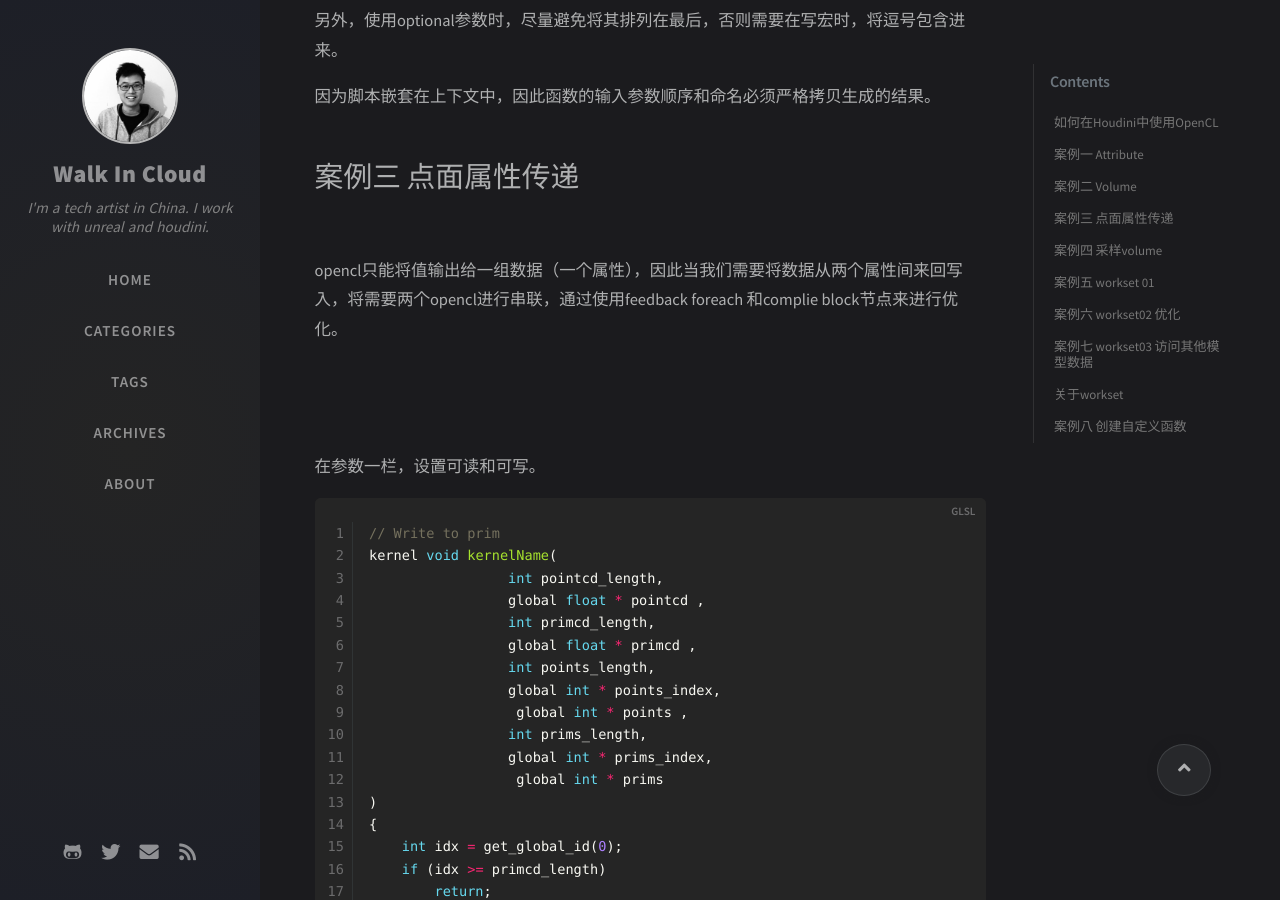
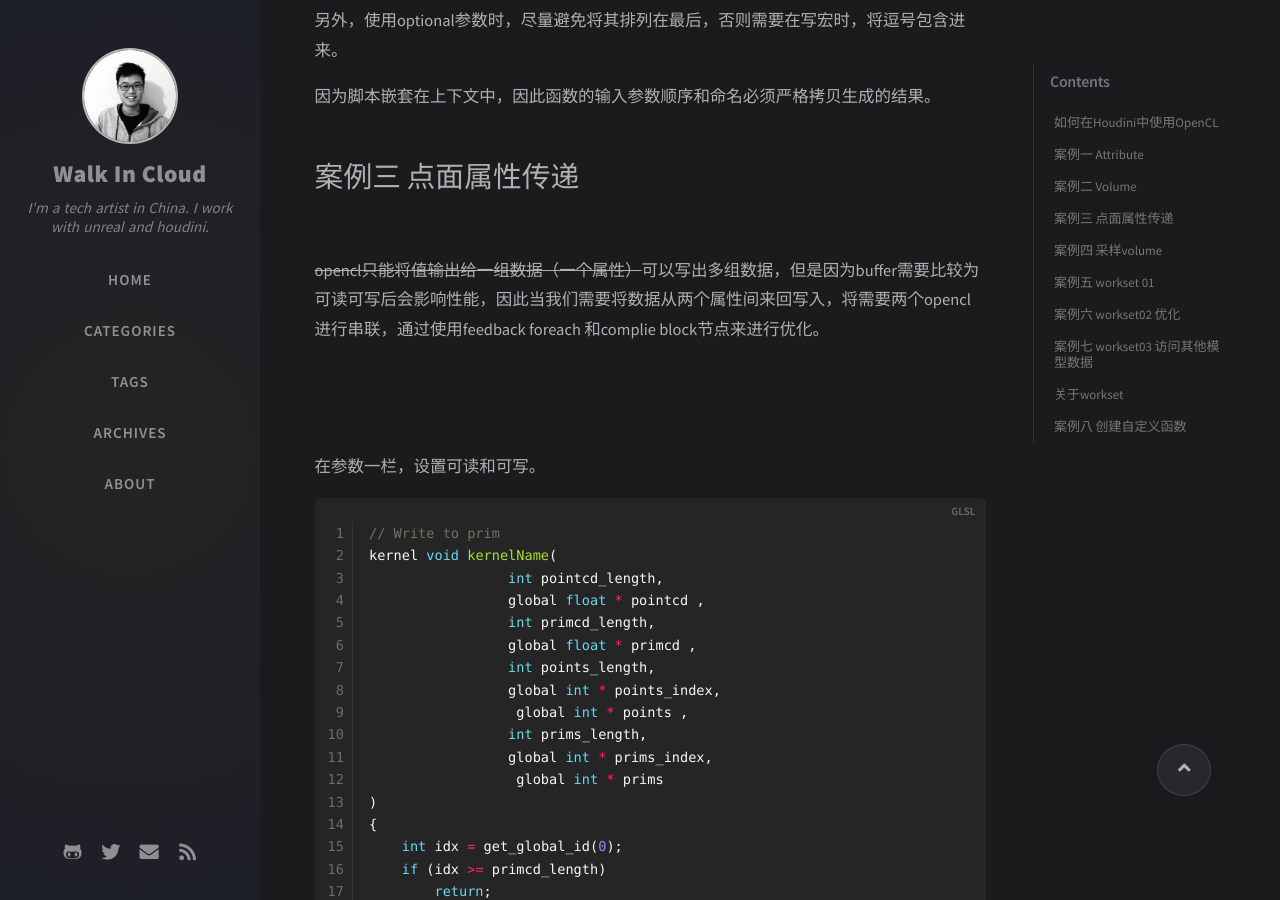
Before and after one commit to Liuzkai/Liuzkai.github.io, a Jekyll site: the page built from _posts/2021-05-22-HoutoUsingOpenCLInHoudini.md, in a window 1280 px wide and 900 px high, scrolled down 9514 px. Built offline with Jekyll 4.4.1, drawn with Linux system fonts in a browser that asks for light colours; nearby versions of some CDN libraries; comment, search, counter and statistics services are not loaded.

Commit message:
fix houdini opencl

```diff
--- a/_posts/2021-05-22-HoutoUsingOpenCLInHoudini.md
+++ b/_posts/2021-05-22-HoutoUsingOpenCLInHoudini.md
@@ -404,7 +404,7 @@ OpenCL对Volume上下文对接需要注意两个地方，第一就是需要在op
 
 ![](https://raw.githubusercontent.com/Liuzkai/Liuzkai.github.io/master/img/Houdini_openCL_03.gif)
 
-opencl只能将值输出给一组数据（一个属性），因此当我们需要将数据从两个属性间来回写入，将需要两个opencl进行串联，通过使用feedback foreach 和complie block节点来进行优化。
+~~opencl只能将值输出给一组数据（一个属性）~~可以写出多组数据，但是因为buffer需要比较为可读可写后会影响性能，因此当我们需要将数据从两个属性间来回写入，将需要两个opencl进行串联，通过使用feedback foreach 和complie block节点来进行优化。
 
 ![](https://raw.githubusercontent.com/Liuzkai/Liuzkai.github.io/master/img/hou_openCL_img_10.png)
 
```
